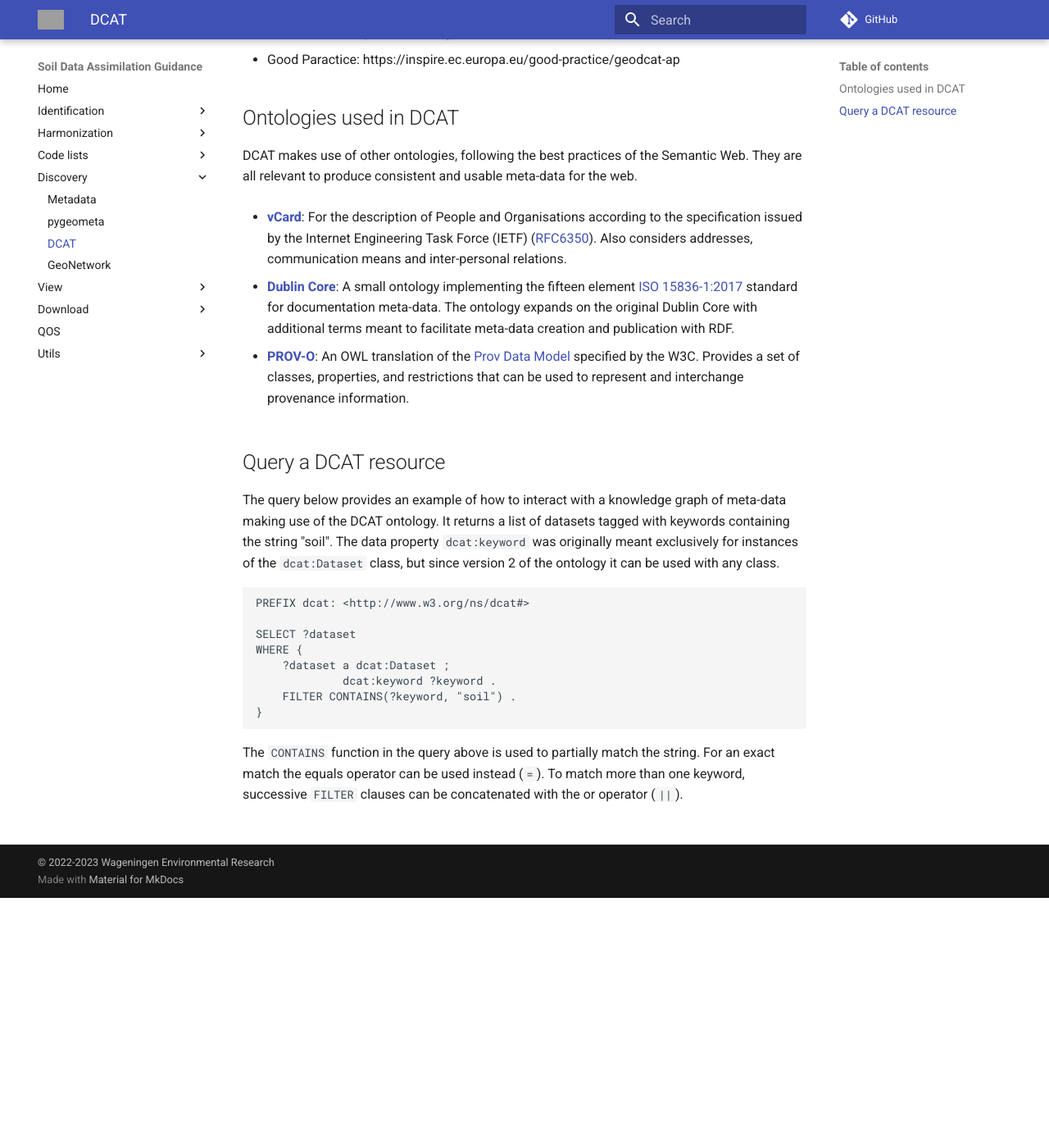
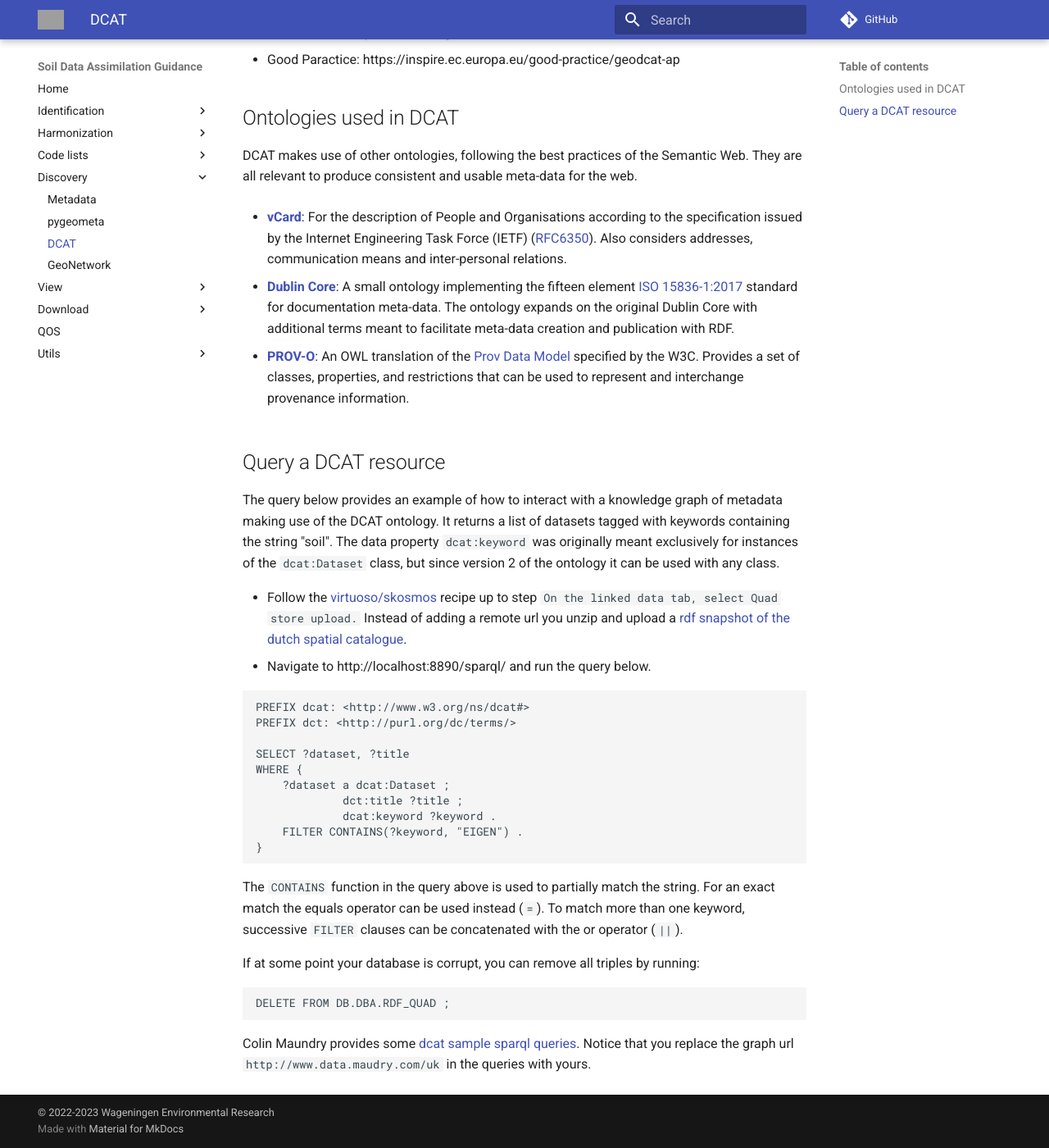
Before and after one commit to ejpsoil/soildata-assimilation-guidance, an MkDocs documentation site: the page built from docs/cookbook/dcat.md, in a window 1280 px wide and 1400 px high, scrolled down 305 px. Shown: the whole window at 82% size. Built offline with MkDocs 1.6.1 and Material for MkDocs 9.7.7, drawn with Linux system fonts in a browser that asks for light colours; comment, search, counter and statistics services are not loaded; grey boxes are pictures that could not be loaded.

Commit message:
add dcat sample

````diff
--- a/docs/cookbook/dcat.md
+++ b/docs/cookbook/dcat.md
@@ -44,20 +44,25 @@ represent and interchange provenance information.
 ## Query a DCAT resource
 
 The query below provides an example of how to interact with a knowledge graph
-of meta-data making use of the DCAT ontology. It returns a list of datasets
+of metadata making use of the DCAT ontology. It returns a list of datasets
 tagged with keywords containing the string "soil". The data property
 `dcat:keyword` was originally meant exclusively for instances of the
 `dcat:Dataset` class, but since version 2 of the ontology it can be used with
 any class.
 
+- Follow the [virtuoso/skosmos](./virtuoso.md) recipe up to step `On the linked data tab, select Quad store upload.` Instead of adding a remote url you unzip and upload a [rdf snapshot of the dutch spatial catalogue](data/ngr.rdf.xml.zip).
+- Navigate to http://localhost:8890/sparql/ and run the query below.
+
 ```sparql
 PREFIX dcat: <http://www.w3.org/ns/dcat#>
+PREFIX dct: <http://purl.org/dc/terms/>
 
-SELECT ?dataset
+SELECT ?dataset, ?title
 WHERE {
     ?dataset a dcat:Dataset ;
+             dct:title ?title ;
              dcat:keyword ?keyword .
-    FILTER CONTAINS(?keyword, "soil") .
+    FILTER CONTAINS(?keyword, "EIGEN") .
 }
 ```
 
@@ -65,3 +70,11 @@ The `CONTAINS` function in the query above is used to partially match the
 string. For an exact match the equals operator can be used instead (`=`). To
 match more than one keyword, successive `FILTER` clauses can be concatenated with
 the or operator (`||`).
+
+If at some point your database is corrupt, you can remove all triples by running:
+
+```
+DELETE FROM DB.DBA.RDF_QUAD ;
+```
+
+Colin Maundry provides some [dcat sample sparql queries](https://gist.github.com/ColinMaudry/fdc466383fdfd0dd24d2). Notice that you replace the graph url `http://www.data.maudry.com/uk` in the queries with yours.
````
Also changed, not shown: 1 other file.
